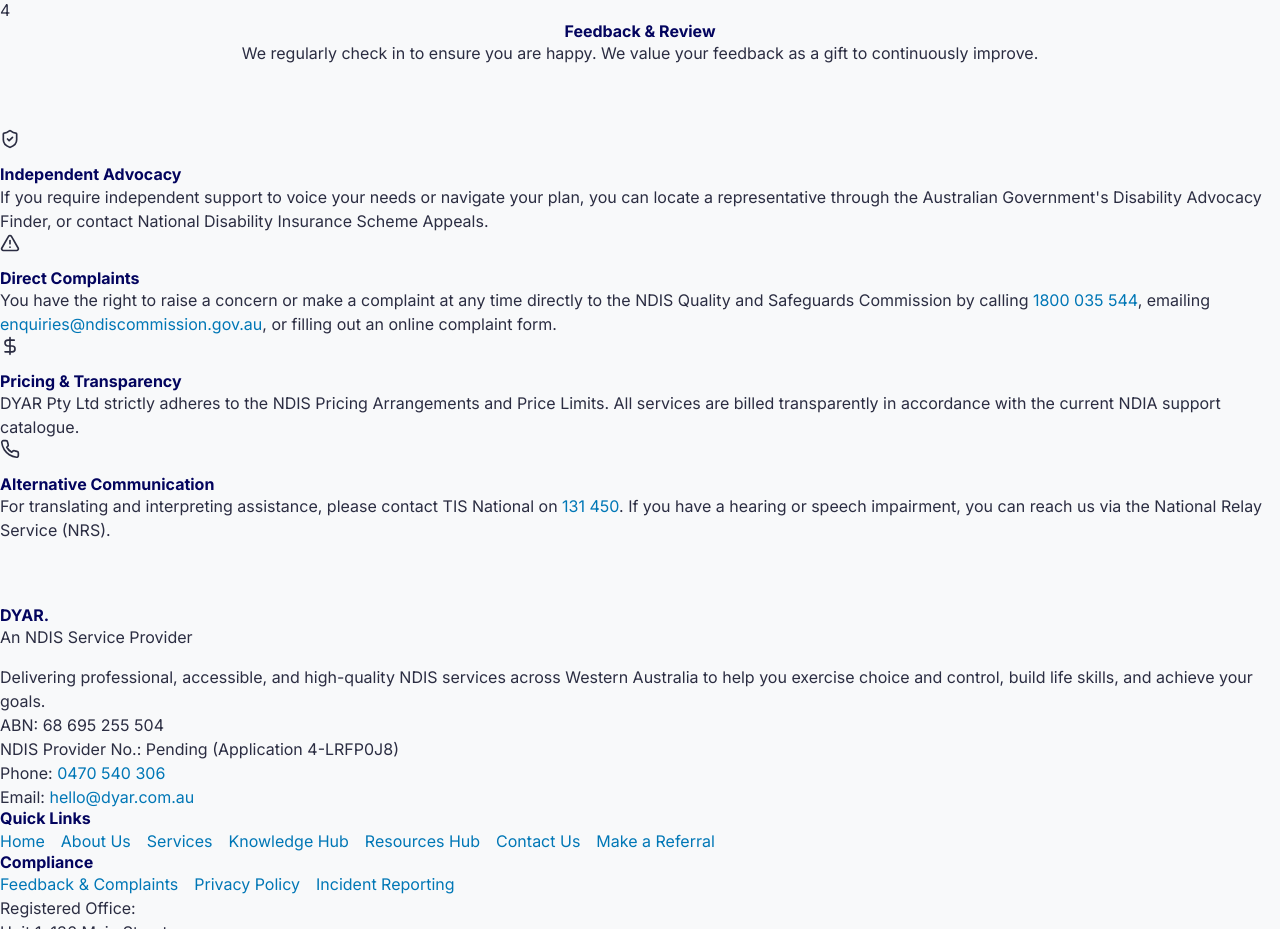
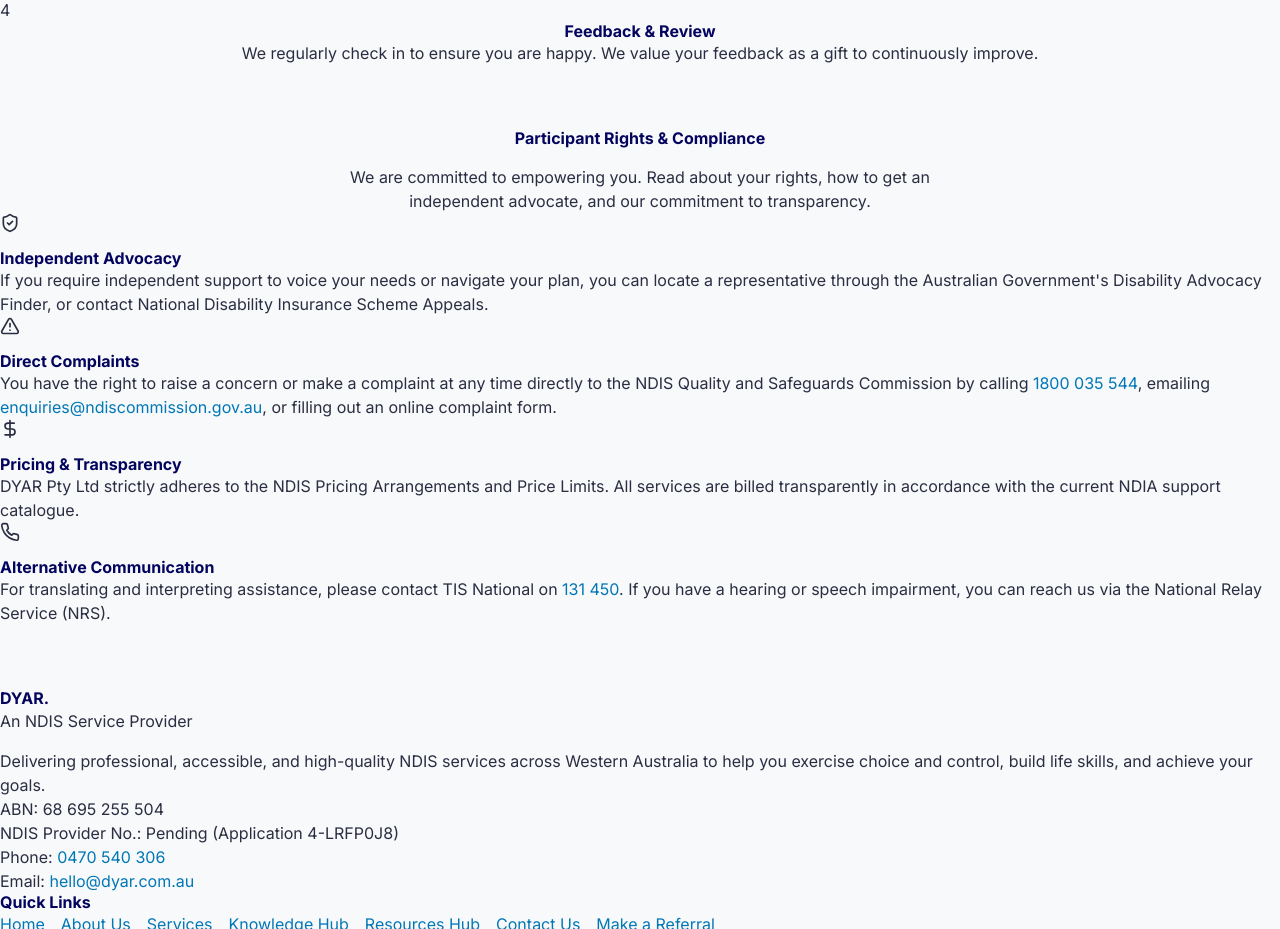
Before and after one commit to dyaritproject/dyartemproject, a React (Vite) app in the folder frontend/: page / in a window 1280 px wide. Shown: the part 1540-2469 px from the top of the page. Built offline with nearby package versions, Linux system fonts and the light colour scheme; the HTML template or start-up script is replaced by a standard one.

Commit message:
feat: Add title and description to compliance section on Home page

```diff
--- a/frontend/src/pages/Home.tsx
+++ b/frontend/src/pages/Home.tsx
@@ -306,6 +306,14 @@
       {/* Compliance & Participant Rights Statements */}
       <section className="py-16 bg-slate-50 border-t border-gray-100">
         <div className="max-w-7xl mx-auto px-4 sm:px-6 lg:px-8">
+
+          <div className="text-center mb-10">
+            <h2 className="text-3xl font-bold text-gray-900 mb-4 tracking-tight">Participant <span className="text-[#6A0DAD]">Rights & Compliance</span></h2>
+            <p className="text-gray-600 max-w-2xl mx-auto text-lg">
+              We are committed to empowering you. Read about your rights, how to get an independent advocate, and our commitment to transparency.
+            </p>
+          </div>
+
           <div className="grid grid-cols-1 md:grid-cols-2 lg:grid-cols-4 gap-6">
 
             <div className="bg-white p-6 rounded-2xl border border-gray-200 shadow-sm hover:shadow-md transition-shadow">
```
